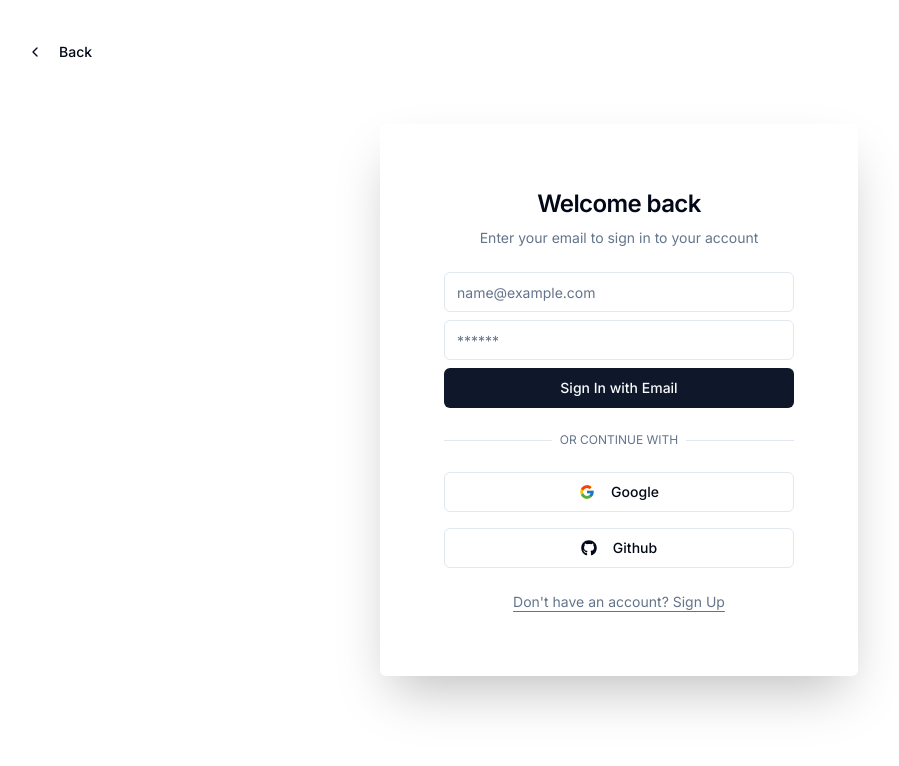
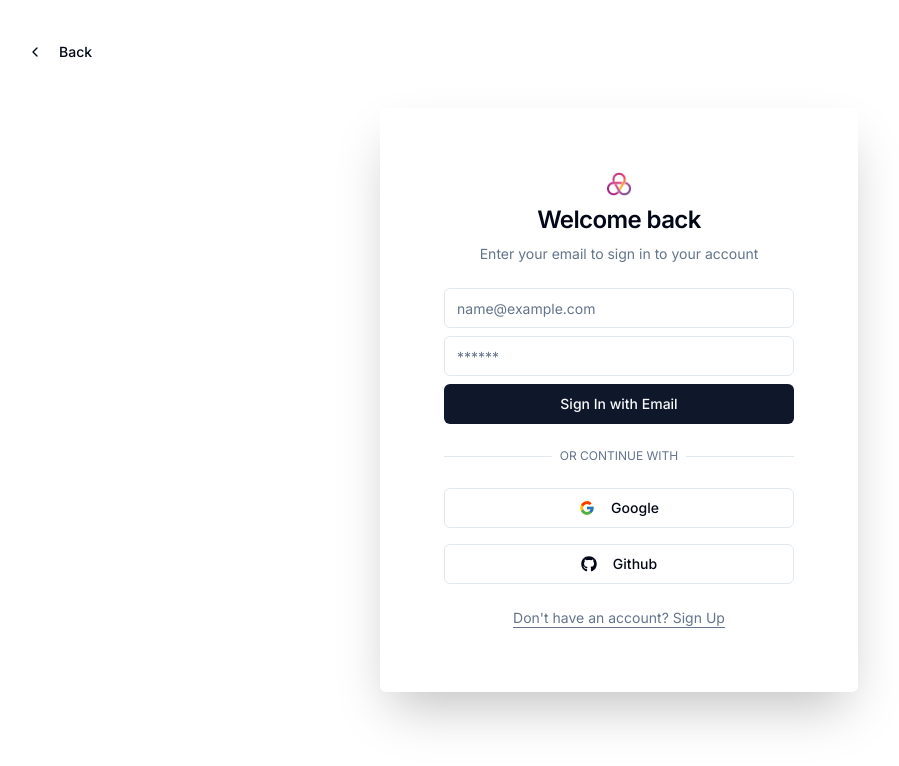
Before and after one commit to Dhruv1969Karnwal/ai-saas, a Next.js app: page /login in a window 1280 px wide. Shown: the top 766 px of the page, without its empty margins (21-920 px from the left). Built offline with nearby package versions, Linux system fonts and the light colour scheme; no server answers.

Commit message:
logo-added@02:45

```diff
--- a/app/(auth)/(routes)/login/page.tsx
+++ b/app/(auth)/(routes)/login/page.tsx
@@ -1,14 +1,15 @@
-"use client"
+"use client";
 import { Metadata } from "next";
 import Link from "next/link";
 
 import { cn } from "@/lib/utils";
 import { buttonVariants } from "@/components/ui/button";
-import {UserAuthFormLogin} from "@/components/user-auth-form-login";
+import { UserAuthFormLogin } from "@/components/user-auth-form-login";
 import { ChevronLeft } from "lucide-react";
 import React, { useEffect } from "react";
 import { useSession } from "next-auth/react";
 import { useRouter } from "next/navigation";
+import Image from "next/image";
 
 export const metadata: Metadata = {
   title: "Login",
@@ -21,7 +22,7 @@ const LoginPage: React.FC = () => {
 
   useEffect(() => {
     if (session) {
-      router.push('/dashboard');
+      router.push("/dashboard");
     }
   }, [session, router]);
 
@@ -42,7 +43,7 @@ const LoginPage: React.FC = () => {
         </Link>
         <div className="mx-auto flex w-full flex-col justify-center space-y-6 sm:w-[350px]">
           <div className="flex flex-col space-y-2 text-center">
-            {/* <Image fill alt="Logo" src="/logo.png" className=""/> */}
+            <Image  alt="Logo" src="/logo.png" className="mx-auto " width={24} height={24}  />
             <h1 className="text-2xl font-semibold tracking-tight">
               Welcome back
             </h1>
--- a/app/(auth)/(routes)/register/page.tsx
+++ b/app/(auth)/(routes)/register/page.tsx
@@ -5,10 +5,11 @@ import Link from "next/link";
 import { cn } from "@/lib/utils";
 import { buttonVariants } from "@/components/ui/button";
 import { Icons } from "@/components/icons";
-import React, { useEffect, useState } from "react";
+import React, { useEffect } from "react";
 import { UserAuthFormRegister } from "@/components/user-auth-form-register";
 import { useRouter } from "next/navigation";
 import { useSession } from "next-auth/react";
+import Image from "next/image";
 
 export const metadata = {
   title: "Create an account",
@@ -39,7 +40,7 @@ const RegisterPage: React.FC = () => {
       <div className="lg:p-8">
         <div className="mx-auto flex w-full flex-col justify-center space-y-6 sm:w-[350px] ">
           <div className="flex flex-col space-y-2 text-center">
-            <Icons.logo className="mx-auto h-6 w-6" />
+          <Image  alt="Logo" src="/logo.png" className="mx-auto " width={24} height={24}  />
             <h1 className="text-2xl font-semibold tracking-tight">
               Create an account
             </h1>
--- a/components/landing-hero.tsx
+++ b/components/landing-hero.tsx
@@ -4,11 +4,11 @@ import TypewriterComponent from "typewriter-effect";
 import Link from "next/link";
 
 import { Button } from "@/components/ui/button";
+import { useSession } from "next-auth/react";
 
 export const LandingHero : React.FC = () => {
 
-    // ?  add signed in functionality to check if user is signed in than go to dashboard otherwise go to login page
-const isSignedIn = false
+    const { data: session } = useSession()
 
   return (
     <div className="text-white font-bold py-36 text-center space-y-5">
@@ -33,7 +33,7 @@ const isSignedIn = false
         Create content using AI 10x faster.
       </div>
       <div>
-        <Link href={isSignedIn ? "/dashboard" : "/login"}>
+        <Link href={session?.user ? "/dashboard" : "/login"}>
           <Button variant="premium" className="md:text-lg p-4 md:p-6 rounded-full font-semibold">
             Start Generating For Free
           </Button>
```
